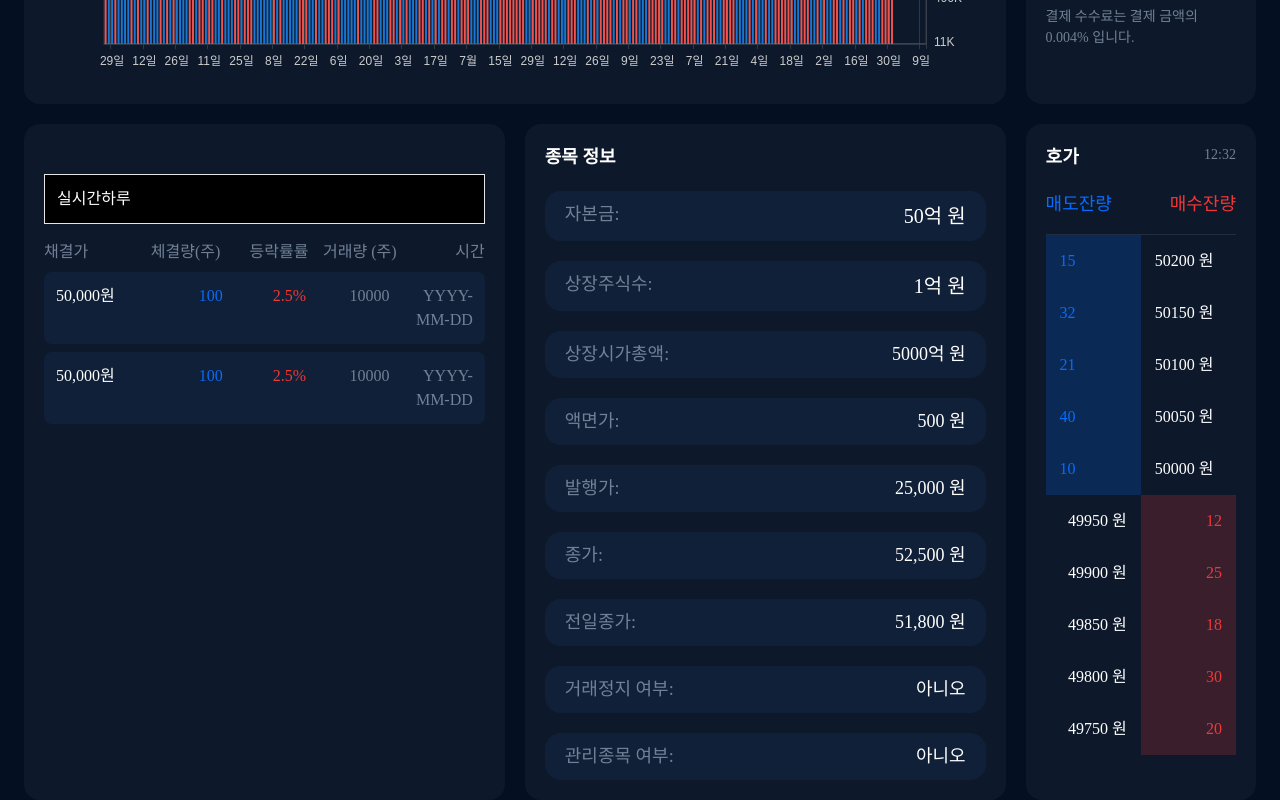
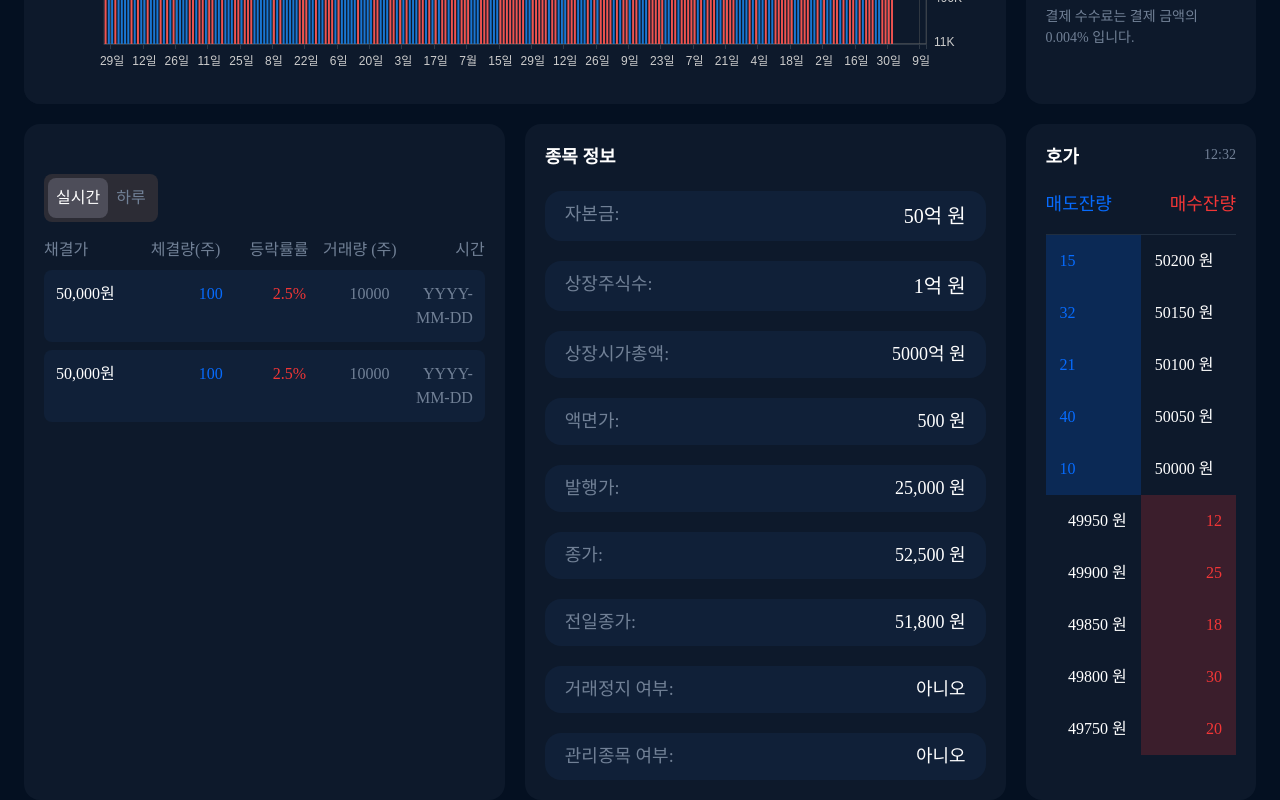
Before and after one commit to dnwnsrb11/BDL-frontend, a React (Vite) app: page /simulated-investment in a window 1280 px wide. Shown: the part 876-1676 px from the top of the page. Built offline with nearby package versions, Linux system fonts and the light colour scheme; a web font is replaced by a local one.

Commit message:
design:버튼 디자인 변경

```diff
--- a/src/components/mock-investment/stock-cost-history/stock-cost-history.tsx
+++ b/src/components/mock-investment/stock-cost-history/stock-cost-history.tsx
@@ -72,9 +72,19 @@ export const StockCostHistory = () => {
   return (
     <div className="h-full">
       <div className="h-full rounded-2xl bg-modal-background-color p-[20px]">
-        <div className="mt-[30px] border bg-black p-3">
-          <button onClick={() => setIsActive('실시간')}>실시간</button>
-          <button onClick={() => setIsActive('하루')}>하루</button>
+        <div className="mt-[30px] inline-block rounded-lg bg-btn-primary-inactive-color p-1">
+          <button
+            onClick={() => setIsActive('실시간')}
+            className={`${isActive === '실시간' ? 'bg-btn-primary-active-color' : 'text-border-color'} rounded-lg p-2 transition-all duration-300`}
+          >
+            실시간
+          </button>
+          <button
+            onClick={() => setIsActive('하루')}
+            className={`${isActive === '하루' ? 'bg-btn-primary-active-color' : 'text-border-color'} rounded-lg p-2 transition-all duration-300`}
+          >
+            하루
+          </button>
         </div>
         <div>
           {isActive === '실시간' ? (
```
